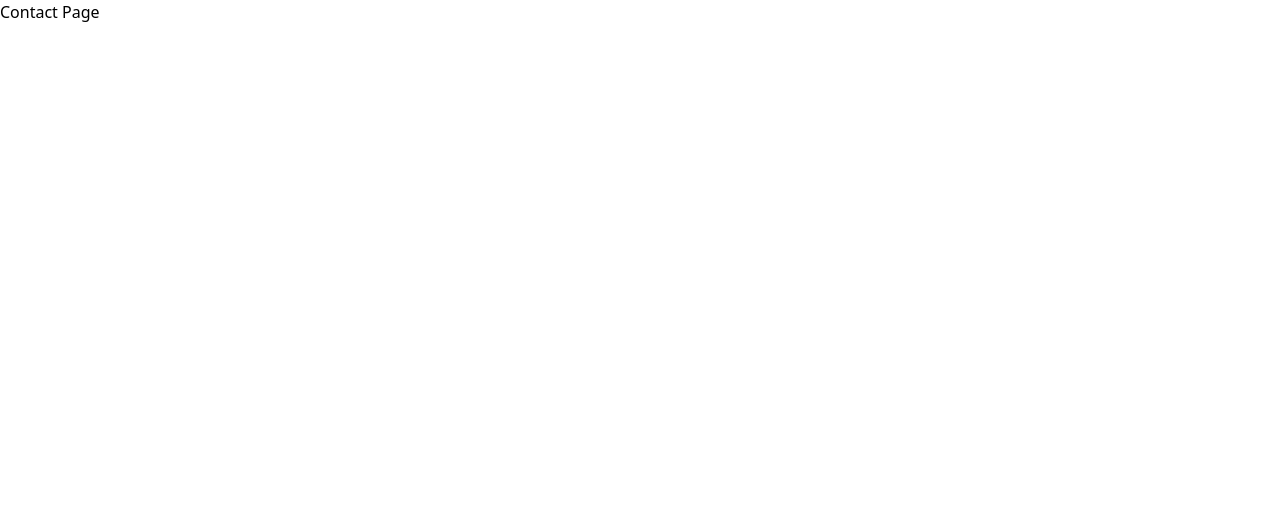
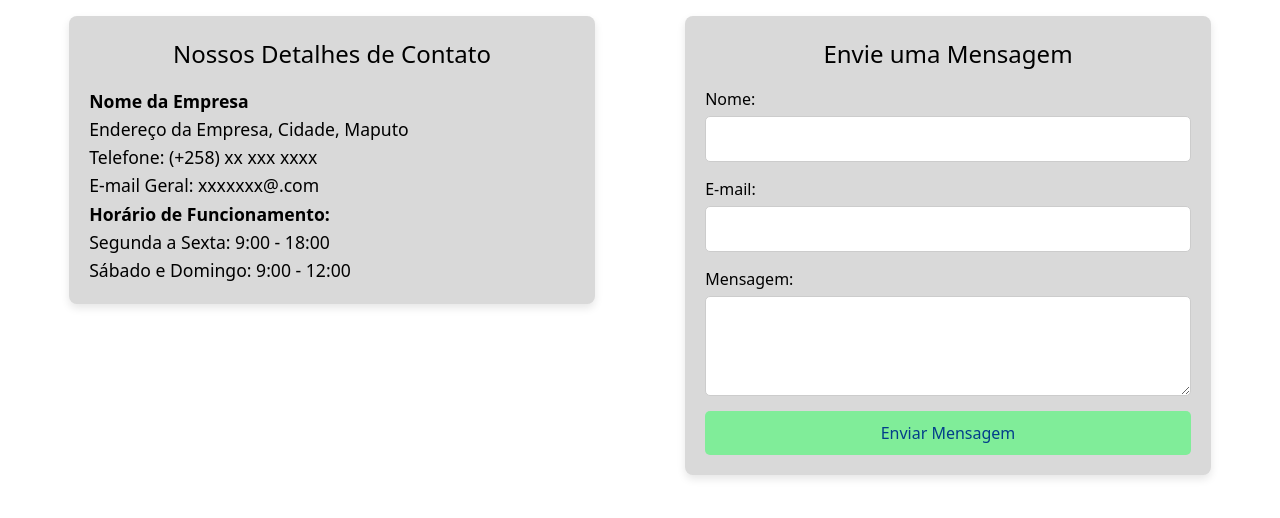
Before and after one commit to Shelton-Duarte/happy-pets-front-end, a React (Vite) app: page /contacts in a window 1280 px wide. Shown: the top 518 px of the page. Built offline with nearby package versions, Linux system fonts and the light colour scheme.

Commit message:
feat: error pege

```diff
--- a/package.json
+++ b/package.json
@@ -10,6 +10,8 @@
     "preview": "vite preview"
   },
   "dependencies": {
+    "@phosphor-icons/react": "^2.1.7",
+    "framer-motion": "^11.3.21",
     "phosphor-react": "^1.4.1",
     "react": "^18.3.1",
     "react-dom": "^18.3.1",
--- /dev/null
+++ b/src/components/contact/chatboox/mensege.jsx
@@ -0,0 +1,107 @@
+export const Mensagem = () => {
+  return (
+    <>
+      <section
+        style={{
+          maxWidth: "100%",
+          margin: "0 auto",
+          background: "#D9D9D9",
+          padding: "20px",
+          borderRadius: "8px",
+          boxShadow: "0 4px 8px rgba(0, 0, 0, 0.1)",
+          boxSizing: "border-box",
+          width: "90%",
+        }}
+      >
+        <h2
+          style={{
+            fontSize: "1.5rem",
+            color: "black",
+            marginBottom: "15px",
+            textAlign: "center",
+          }}
+        >
+          Envie uma Mensagem
+        </h2>
+        <form style={{ display: "flex", flexDirection: "column" }}>
+          <label
+            htmlFor="name"
+            style={{ fontSize: "1rem", marginBottom: "5px", color: "black" }}
+          >
+            Nome:
+          </label>
+          <input
+            type="text"
+            id="name"
+            name="name"
+            required
+            style={{
+              padding: "10px",
+              marginBottom: "15px",
+              border: "1px solid #ccc",
+              borderRadius: "5px",
+              fontSize: "1rem",
+            }}
+          />
+
+          <label
+            htmlFor="email"
+            style={{ fontSize: "1rem", marginBottom: "5px", color: "black" }}
+          >
+            E-mail:
+          </label>
+          <input
+            type="email"
+            id="email"
+            name="email"
+            required
+            style={{
+              padding: "10px",
+              marginBottom: "15px",
+              border: "1px solid #ccc",
+              borderRadius: "5px",
+              fontSize: "1rem",
+            }}
+          />
+
+          <label
+            htmlFor="message"
+            style={{ fontSize: "1rem", marginBottom: "5px", color: "black" }}
+          >
+            Mensagem:
+          </label>
+          <textarea
+            id="message"
+            name="message"
+            rows="4"
+            required
+            style={{
+              padding: "10px",
+              marginBottom: "15px",
+              border: "1px solid #ccc",
+              borderRadius: "5px",
+              fontSize: "1rem",
+              height: "100px",
+            }}
+          ></textarea>
+
+          <button
+            type="submit"
+            style={{
+              backgroundColor: "#80ED99",
+              color: "#023E8A",
+              padding: "10px 20px",
+              border: "none",
+              borderRadius: "5px",
+              fontSize: "1rem",
+              cursor: "pointer",
+              transition: "background-color 0.3s ease",
+            }}
+          >
+            Enviar Mensagem
+          </button>
+        </form>
+      </section>
+    </>
+  );
+};
--- /dev/null
+++ b/src/components/contact/detalhes/nossos-detlh.jsx
@@ -0,0 +1,46 @@
+export const Detalhes = () => {
+  return (
+    <>
+      <section
+        style={{
+          maxWidth: "100%",
+          width: "90%",
+          margin: "0 auto",
+          background: "#D9D9D9",
+          padding: "20px",
+          borderRadius: "8px",
+          boxShadow: "0 4px 8px rgba(0, 0, 0, 0.1)",
+          boxSizing: "border-box",
+        }}
+      >
+        <h2
+          style={{
+            fontSize: "1.5rem",
+            color: "black",
+            marginBottom: "15px",
+            textAlign: "center",
+          }}
+        >
+          Nossos Detalhes de Contato
+        </h2>
+        <p style={{ fontSize: "1.1rem", color: "black", lineHeight: "1.6" }}>
+          <strong>Nome da Empresa</strong>
+          <br />
+          Endereço da Empresa, Cidade, Maputo
+          <br />
+          Telefone: (+258) xx xxx xxxx
+          <br />
+          E-mail Geral: xxxxxxx@.com
+          <br />
+        </p>
+        <p style={{ fontSize: "1.1rem", color: "black", lineHeight: "1.6" }}>
+          <strong>Horário de Funcionamento:</strong>
+          <br />
+          Segunda a Sexta: 9:00 - 18:00
+          <br />
+          Sábado e Domingo: 9:00 - 12:00
+        </p>
+      </section>
+    </>
+  );
+};
--- /dev/null
+++ b/src/components/contact/social-midea/social-midia.jsx
@@ -0,0 +1,17 @@
+import { FacebookLogo, InstagramLogo } from "phosphor-react";
+
+export const SocialMidia = () => {
+    return (
+      <>
+        <section className="social-links" style={{ maxWidth: '50%', marginBottom: '30px', background: '#D9D9D9', padding: '20px', borderRadius: '8px', boxShadow: '0 4px 8px rgba(0, 0, 0, 0.1)' }}>
+<h2 style={{ fontSize: '1.5rem', color: 'black', marginBottom: '15px', textAlign: 'center' }}>Nossas Redes Sociais</h2>
+<ul style={{ listStyleType: 'none', padding: 0, display: 'flex', justifyContent: 'center' }}>
+  <li><FacebookLogo size={32} /><a href="https://www.facebook.com/empresa" target="_blank" rel="noopener noreferrer" style={{ color: 'black', fontSize: '1rem', margin: '0 10px', textDecoration: 'none', transition: 'color 0.3s ease' }}></a></li>
+  <li><InstagramLogo size={32} /><a href="https://twitter.com/empresa" target="_blank" rel="noopener noreferrer" style={{ color: 'black', fontSize: '1rem', margin: '0 10px', textDecoration: 'none', transition: 'color 0.3s ease' }}></a></li>
+ <li><InstagramLogo size={32} /><a href="https://www.instagram.com/empresa" target="_blank" rel="noopener noreferrer" style={{ color: 'black', fontSize: '1rem', margin: '0 10px', textDecoration: 'none', transition: 'color 0.3s ease' }}></a></li>
+</ul>
+</section>
+
+      </>
+    );
+  };
--- /dev/null
+++ b/src/components/error/error.jsx
@@ -0,0 +1,46 @@
+
+
+
+export const ErrorPage = () => {
+  return (
+    <div
+      style={{
+        display: 'flex',
+        flexDirection: 'column',
+        justifyContent: 'center',
+        alignItems: 'center',
+        height: '100vh',
+        backgroundColor: '#FEE440',
+        padding: '2rem',
+        textAlign: 'center',
+      }}
+    >
+      <div
+        style={{
+          backgroundColor: '#023E8A',
+          color: '#FFFFFF',
+          padding: '1rem 2rem',
+          borderRadius: '0.5rem',
+          marginBottom: '1rem',
+        }}
+      >
+        <h1
+          style={{
+            fontSize: '4rem',
+            fontWeight: 'bold',
+          }}
+        >
+          404
+        </h1>
+      </div>
+      <p
+        style={{
+          fontSize: '1.5rem',
+          color: '#7F7F7F',
+        }}
+      >
+        Página não encontrada!
+      </p>
+    </div>
+  );
+};
--- a/src/components/home/home.jsx
+++ b/src/components/home/home.jsx
@@ -2,9 +2,7 @@ import React from "react";
 
 export const HomePage = () => {
   return (
-    <main className="relative w-full h-full overflow-hidden m-0 p-0 box-border"
-
-    >
+    <main className="relative w-full h-full overflow-hidden m-0 p-0 box-border">
       <video
         autoPlay
         muted
@@ -37,23 +35,17 @@ export const HomePage = () => {
         }}
       >
         <div
-        className="p-8 text-center max-w-7xl w-1/4 box-border rounded-3xl "
+          className="p-8 text-center max-w-7xl w-1/4 box-border rounded-3xl "
           style={{
             backgroundColor: "rgba(255, 255, 255, 0.8)",
             padding: "1.25rem",
             borderRadius: "1.25rem",
             boxShadow: "0 0 0.625rem rgba(0, 0, 0, 0.3)",
             width: "25%",
-
           }}
         >
-          <h1 className="font-large-bold"
-
-          >
-            HAPPY-PETS
-          </h1>
-          <div className="m-2 text-left  "
-          >
+          <h1 className="font-large-bold">HAPPY-PETS</h1>
+          <div className="m-2 text-left  ">
             <p>
               Bem-vindo à nossa loja especializada na venda de rações, diversas
               raças de cachorros, e acessórios para cachorros! Aqui você
@@ -63,12 +55,13 @@ export const HomePage = () => {
             </p>
 
             <button
-            className="mt-4 cursor-pointer font-bold p-2 "
+              className="mt-4  font-bold p-2 "
               style={{
                 backgroundColor: "#80ED99",
                 borderRadius: "1.25rem",
                 fontSize: "1rem",
                 display: "inline-block",
+                cursor: "cursor-pointer",
               }}
             >
               View Products
--- a/src/pages/contacts.jsx
+++ b/src/pages/contacts.jsx
@@ -1,11 +1,44 @@
-
-
+import { Mensagem } from "../components/contact/chatboox/mensege";
+import { Detalhes } from "../components/contact/detalhes/nossos-detlh";
 
 export const Contacts = () => {
   return (
     <>
-
-      <main>Contact Page</main>
+      <main
+        style={{
+          display: "flex",
+          flexDirection: "column",
+          alignItems: "center",
+          padding: "1rem",
+        }}
+      >
+        <div
+          style={{
+            display: "flex",
+            justifyContent: "space-between",
+            width: "100%",
+            maxWidth: "1200px",
+            marginBottom: "1rem",
+          }}
+        >
+          <div
+            style={{
+              flex: 1,
+              marginRight: "1rem",
+            }}
+          >
+            <Detalhes />
+          </div>
+          <div
+            style={{
+              flex: 1,
+              marginLeft: "1rem",
+            }}
+          >
+            <Mensagem />
+          </div>
+        </div>
+      </main>
     </>
   );
 };
--- a/src/pages/error-page.jsx
+++ b/src/pages/error-page.jsx
@@ -1,10 +1,57 @@
-
+import { motion } from 'framer-motion';
 
 export const ErrorPage = () => {
   return (
-    <>
+    <div
+      style={{
+        display: 'flex',
+        flexDirection: 'column',
+        justifyContent: 'center',
+        alignItems: 'center',
+        height: '100vh',
+        backgroundColor: '#80ED99',
+        padding: '2rem',
+        textAlign: 'center',
+      }}
+    >
+      <motion.div
+        initial={{ opacity: 4, scale: 0.5 }}
+        animate={{ opacity: 3, scale: 1 }}
+        transition={{ duration: 2 }}
+        style={{
+          backgroundColor: 'red',
+          color: '#023E8A',
+          padding: '1rem 2rem',
+          borderRadius: '0.5rem',
+          marginBottom: '1rem',
+        }}
+      >
+        <motion.h1
+          initial={{ y: -100 }}
+          animate={{ y: 2 }}
+          transition={{ type: 'spring', stiffness: 600, damping: 100 }}
+          style={{
+            fontSize: '8rem',
+            fontWeight: 'bold',
+          }}
+        >
 
-      <main>Página não encontrada!</main>
-    </>
+
+
+          404
+        </motion.h1>
+      </motion.div>
+      <motion.p
+        initial={{ opacity: 1 }}
+        animate={{ opacity: 2 }}
+        transition={{ duration: 4, delay: 1 }}
+        style={{
+          fontSize: '1.5rem',
+          color: '#080808',
+        }}
+      >
+        Página não encontrada!
+      </motion.p>
+    </div>
   );
 };
```
Also changed, not shown: 1 other file (tests, documents, lock files or other folders).
